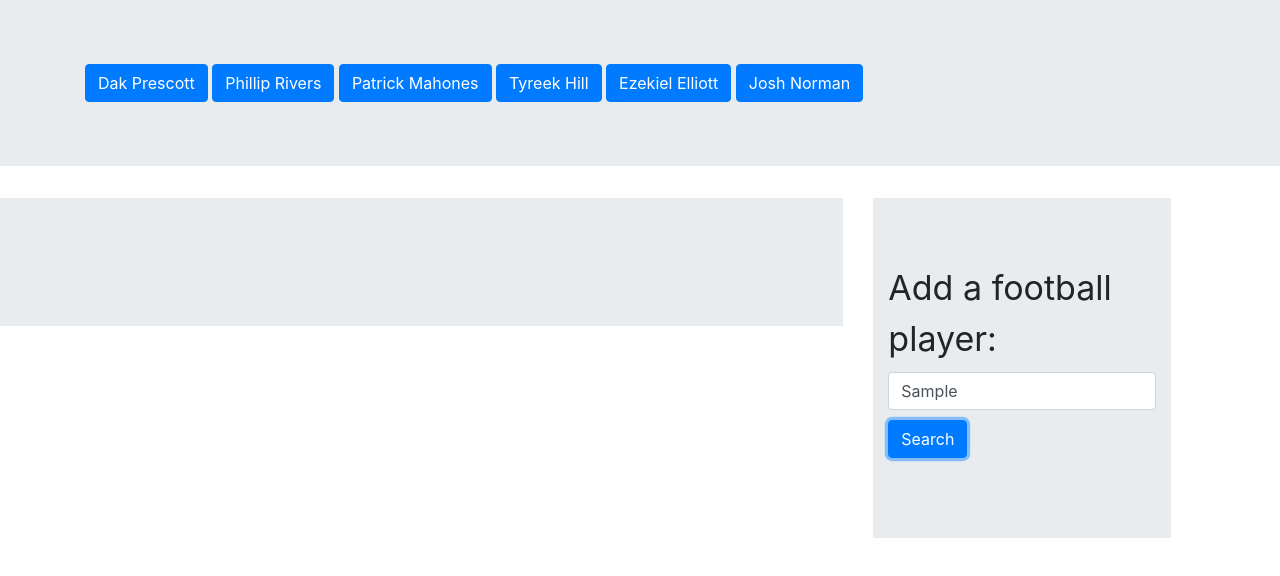
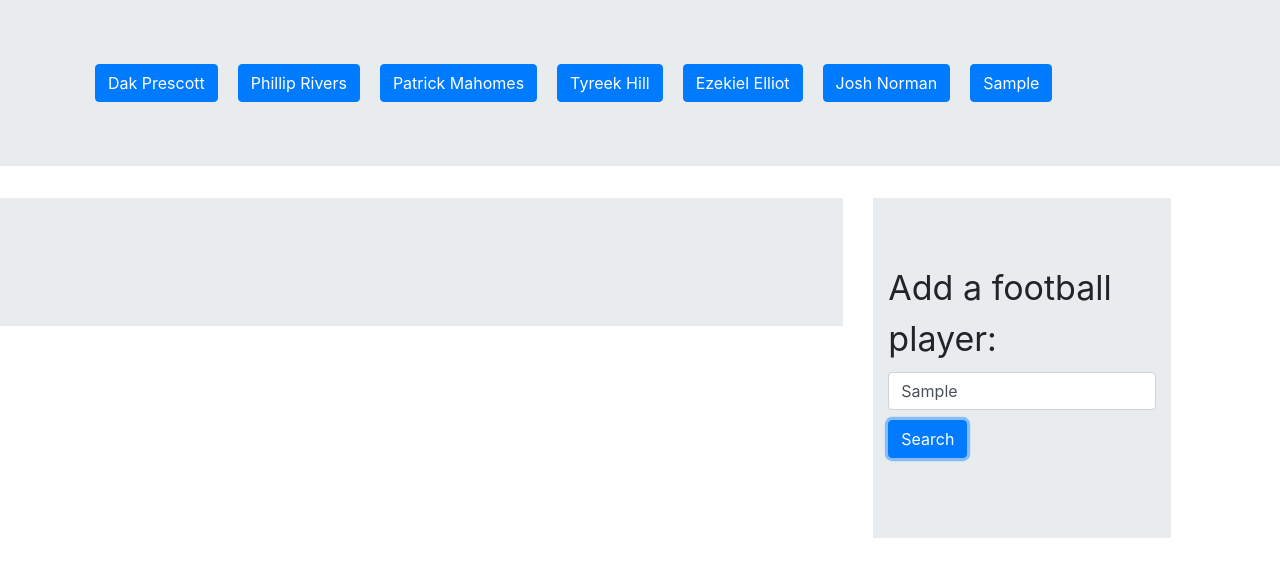
Before and after one commit to rtothaoss/Giftastic, a plain HTML site: page index.html in a window 1280 px wide. Both pictures are taken after typing "Sample" into the empty fields and a click on the button "Search". Drawn offline with nearby package versions, Linux system fonts and the light colour scheme.

Commit message:
everything working

```diff
--- a/assets/css/style.css
+++ b/assets/css/style.css
@@ -0,0 +1,8 @@
+div.football-gifs {
+    display: inline-block;
+    margin: 20px 20px;
+}
+
+.football-players {
+    margin: 0 10px;
+}
--- a/assets/javascript/app.js
+++ b/assets/javascript/app.js
@@ -1,6 +1,44 @@
-$(document).ready(function(){
+$(document).ready(function () {
 
-$('button[data-person]').on('click', function() {
+    // $('button[data-person]').on('click', function() {
+    //     var player = $(this).attr('data-person');
+    //     var queryURL = "https://api.giphy.com/v1/gifs/search?q=" +
+    //     player + "&api_key=dc6zaTOxFJmzC&limit=10";
+
+    //     $.ajax({
+    //         url: queryURL,
+    //         method: 'GET'
+    //     })
+    //     .then(function(response){
+    //         var results = response.data;
+
+    //         console.log(response);
+    //         console.log(results);
+
+    //         for(var i = 0; i < results.length; i++) {
+    //             var gifDiv = $('<div>')
+
+    //             var rating = results[i].rating;
+
+    //             var p = $('<p>').text('Rating: ' + rating);
+
+    //             var playerImage = $('<img>');
+    //             playerImage.attr("src", results[i].images.fixed_height.url);
+
+    //             gifDiv.append(p);
+    //             gifDiv.append(playerImage);
+
+    //             $('#gifs-here').append(gifDiv);
+    //         }
+    //     })
+    // })
+
+    var players = ['Dak Prescott', 'Phillip Rivers', 'Patrick Mahomes', 'Tyreek Hill', 'Ezekiel Elliot', 'Josh Norman'];
+
+    function showGifs() {
+
+        $('#gifs-here').empty();
+
         var player = $(this).attr('data-person');
         var queryURL = "https://api.giphy.com/v1/gifs/search?q=" +
             player + "&api_key=dc6zaTOxFJmzC&limit=10";
@@ -8,22 +46,25 @@ $('button[data-person]').on('click', function() {
         $.ajax({
             url: queryURL,
             method: 'GET'
-    })
-    .then(function(response){
+        }).then(function(response){
+
             var results = response.data;
 
             console.log(response);
             console.log(results);
 
             for(var i = 0; i < results.length; i++) {
-            var gifDiv = $('<div>')
+
+                var gifDiv = $('<div>');
+
+                gifDiv.addClass('football-gifs');
 
                 var rating = results[i].rating;
 
                 var p = $('<p>').text('Rating: ' + rating);
 
-            var playerImage = $('<img>');
-            playerImage.attr("src", results[i].images.fixed_height.url);
+                var playerImage = $('<img>')
+                playerImage.attr('src', results[i].images.fixed_height.url);
 
                 gifDiv.append(p);
                 gifDiv.append(playerImage);
@@ -31,7 +72,39 @@ $('button[data-person]').on('click', function() {
                 $('#gifs-here').append(gifDiv);
             }
         })
-})
+    }
+
+
+    function renderButtons() {
+        $('.player-container').empty();
+
+        for( var j = 0; j < players.length; j++) {
+            var newButton = $('<button type=button class="btn btn-primary">');
+
+            newButton.addClass('football-players')
+
+            newButton.attr('data-person', players[j])
+
+            newButton.text(players[j]);
+
+            $('.player-container').append(newButton);
+
+        };
+    }
+
+    $('#add-player').on('click', function(event) {
+        event.preventDefault();
+
+        var player = $('#player-input').val();
+
+        players.push(player);
+
+        renderButtons();
+    });
+
+    $(document).on('click', '.football-players', showGifs);
+
+    renderButtons();
 
 
 });
--- a/index.html
+++ b/index.html
@@ -13,13 +13,13 @@
   </head>
   <body>
     <div class="jumbotron jumbotron-fluid">
-        <div class="container">
-            <button type="button" class="btn btn-primary" data-person="Dak Prescott">Dak Prescott</button>
+        <div class="container player-container">
+            <!-- <button type="button" class="btn btn-primary" data-person="Dak Prescott">Dak Prescott</button>
             <button type="button" class="btn btn-primary" data-person="Phillip Rivers">Phillip Rivers</button>
-            <button type="button" class="btn btn-primary" data-person="Patrick Mahones">Patrick Mahones</button>
+            <button type="button" class="btn btn-primary" data-person="Patrick Mahomes">Patrick Mahomes</button>
             <button type="button" class="btn btn-primary" data-person="Tyreek Hill">Tyreek Hill</button>
             <button type="button" class="btn btn-primary" data-person="Ezekiel Elliott">Ezekiel Elliott</button>
-            <button type="button" class="btn btn-primary" data-person="Josh Norman">Josh Norman</button>
+            <button type="button" class="btn btn-primary" data-person="Josh Norman">Josh Norman</button> -->
         </div>
       </div>
 
@@ -38,9 +38,9 @@
             <div class="jumbotron jumbotron-fluid">
                 <div class="container">
                     <div class="form-group">
-                        <label for="formGroupExampleInput" style="font-size: 34px;" id="player-input">Add a football player:</label>
-                        <input type="text" class="form-control" id="searchClass" placeholder="example">
-                        <button type="button" class="btn btn-primary" style="margin-top: 10px;">Search</button>
+                        <label form="formGroupExampleInput" style="font-size: 34px;">Add a football player:</label>
+                        <input type="text" id="player-input" class="form-control"  placeholder="example">
+                        <button type="button" id="add-player" class="btn btn-primary" style="margin-top: 10px;">Search</button>
                       </div>
                 </div>
             </div>
```
Lines whose indentation alone changed are shown as unchanged.
